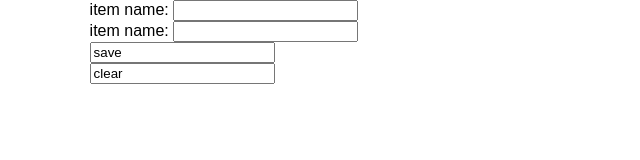
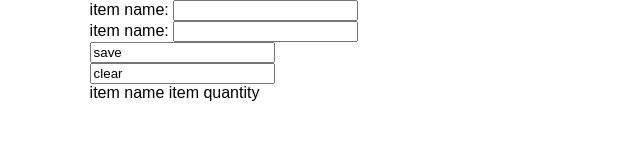
Before and after one commit to NinadPRDXN/local-storage, a plain HTML site: page index.html in a window 1280 px wide. Shown: the whole page, without its empty margins (0-640 px from the left). Drawn offline with Linux system fonts and the light colour scheme.

Commit message:
Section tag added

```diff
--- a/index.html
+++ b/index.html
@@ -39,6 +39,7 @@
 
     <!--main section start-->
     <main>
+      <section class="form">
         <div class="wrapper">
           <form>
             <div>
@@ -56,9 +57,25 @@
               <input class="clear" value="clear">
             </div>
           </form>
-        <ul class="list">
+        </div>
+      </section>
+
+      <section class="list">
+        <div class="wrapper">
+          <ul class="list-head">
+            <li>
+              item name
+            </li>
+            <li>
+              item quantity
+            </li>
           </ul>
+          <div class="list-body">
+
           </div>
+        </div>
+      </section>
+
     </main>
     <!--main section end-->
 
```
Lines whose indentation alone changed are shown as unchanged.
